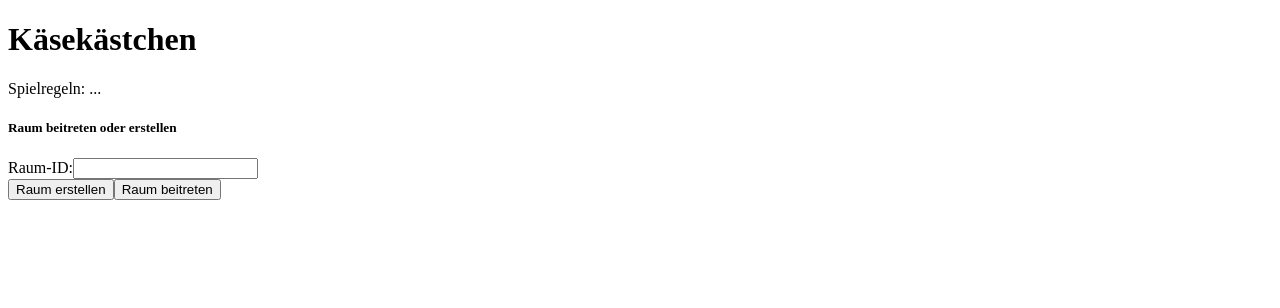
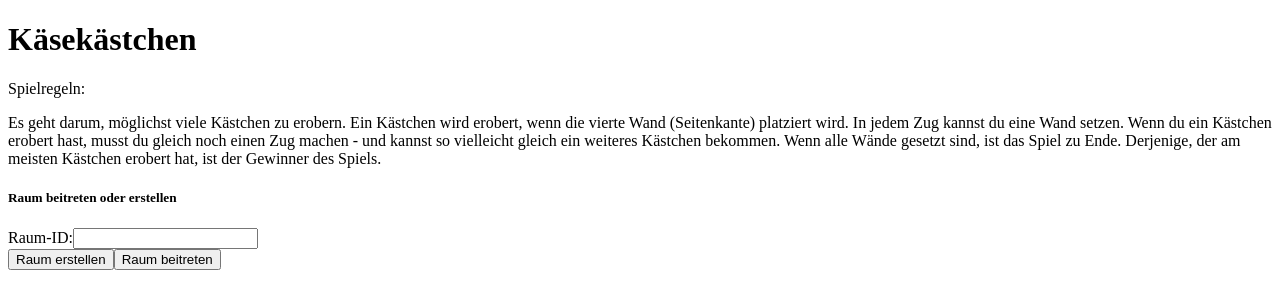
Before and after one commit to theSchmiddi/Kaesekaestchen, a React (Create React App) app in the folder client/: page / in a window 1280 px wide. Shown: the top 308 px of the page. Built offline with nearby package versions, Linux system fonts and the light colour scheme; no server answers.

Commit message:
added gamerule description

```diff
--- a/client/src/App.js
+++ b/client/src/App.js
@@ -25,7 +25,16 @@ function App() {
       ) : (
         <div>
           <h1>Käsekästchen</h1>
-          <p>Spielregeln: ...</p>
+          <p>Spielregeln:</p>{" "}
+          <p>
+            Es geht darum, möglichst viele Kästchen zu erobern. Ein Kästchen
+            wird erobert, wenn die vierte Wand (Seitenkante) platziert wird. In
+            jedem Zug kannst du eine Wand setzen. Wenn du ein Kästchen erobert
+            hast, musst du gleich noch einen Zug machen - und kannst so
+            vielleicht gleich ein weiteres Kästchen bekommen. Wenn alle Wände
+            gesetzt sind, ist das Spiel zu Ende. Derjenige, der am meisten
+            Kästchen erobert hat, ist der Gewinner des Spiels.
+          </p>
           <StartScreen />
         </div>
       )}
```
